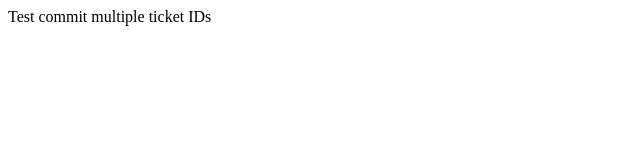
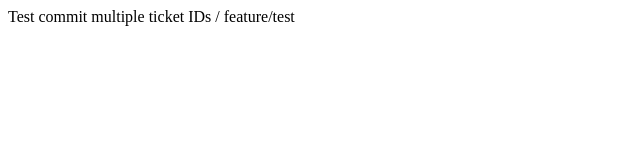
Before and after one commit to Trimud/test-webhooks, a plain HTML site: page index.html in a window 1280 px wide. Shown: the full height of the page, 0-640 px from the left. Drawn offline with Linux system fonts and the light colour scheme.

```diff
--- a/index.html
+++ b/index.html
@@ -7,6 +7,6 @@
 	<title>Test</title>
 </head>
 <body>
-	Test commit multiple ticket IDs
+	Test commit multiple ticket IDs / feature/test
 </body>
 </html>
```
